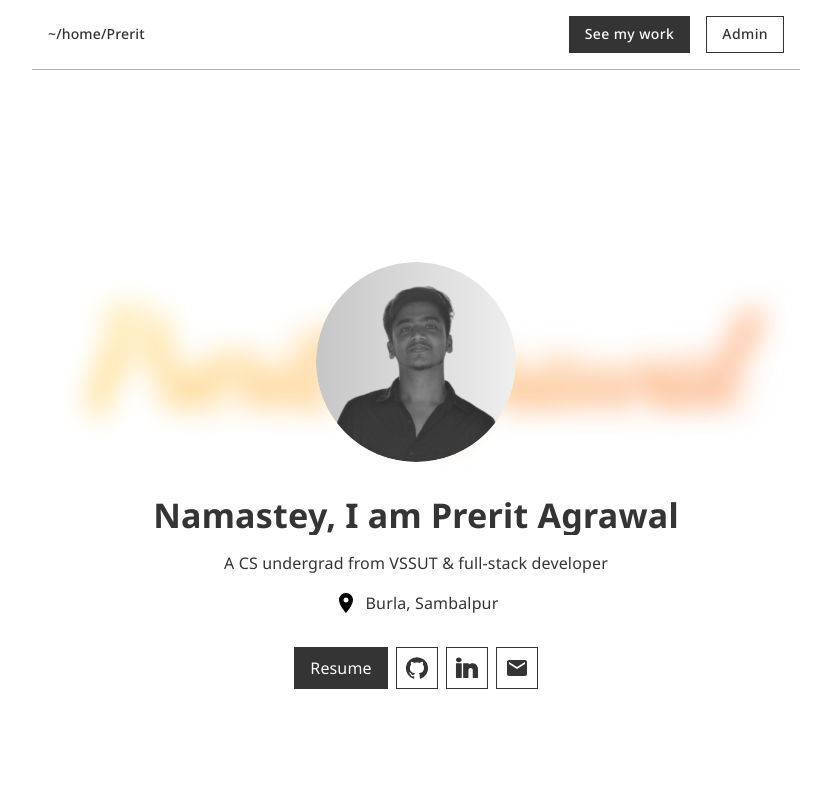
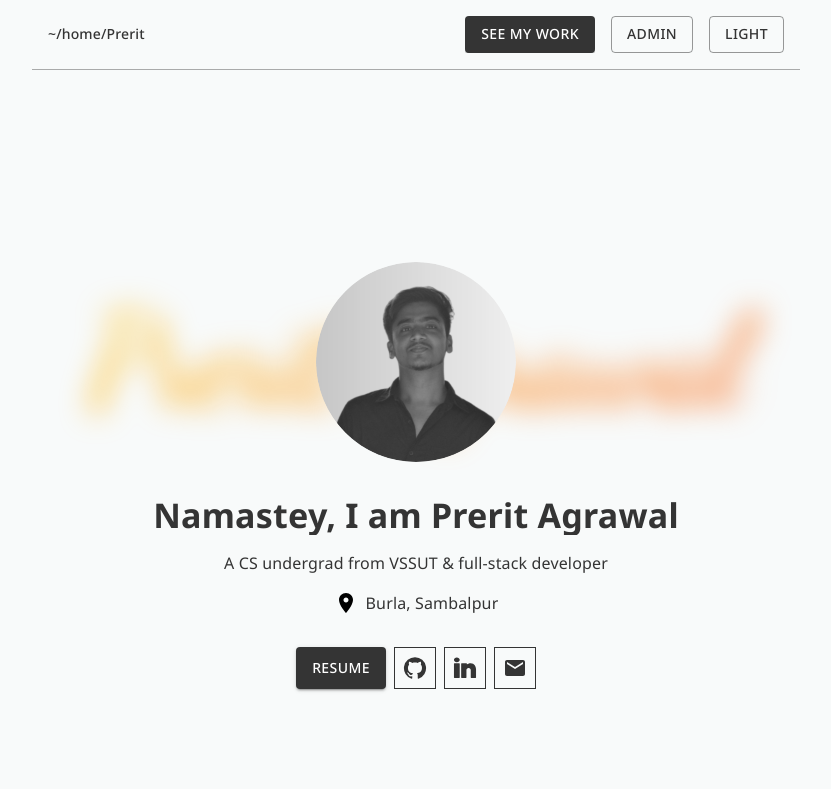
Before and after one commit to preritagrawal06/PortfolioNew, a React (Vite) app: page / in a window 1280 px wide. Shown: the top 789 px of the page, without its empty margins (224-1055 px from the left). Built offline with nearby package versions, Linux system fonts and the light colour scheme; no server answers.

Commit message:
theme switching added

```diff
--- a/src/App.tsx
+++ b/src/App.tsx
@@ -10,7 +10,7 @@ function App() {
 
   return (
     <>
-      <Stack>
+      <Stack bgcolor={theme => theme.palette.background.default}>
         <Navbar/>
         <Hero/>
         <Work/>
--- a/src/Components/Home.tsx
+++ b/src/Components/Home.tsx
@@ -54,7 +54,7 @@ const Hero = () => {
             <Stack justifyContent="center" flexDirection="row" gap="0.5rem">
                 <a href="https://drive.google.com/file/d/1LE4i_kLy31OQAozQ9xhMZph3iwAMG8Jp/view?usp=drive_link" target="_blank" rel="noopener noreferrer">
                     <Button variant="contained" sx={{height:"100%"}}>
-                            <Typography variant="body1" color="white">Resume</Typography>
+                        Resume
                     </Button>
                 </a>
                 <a href="https://github.com/preritagrawal06" target="_blank" rel="noopener noreferrer">
--- a/src/Components/Navbar.tsx
+++ b/src/Components/Navbar.tsx
@@ -1,7 +1,12 @@
 import { Box, Stack, Typography, Button } from "@mui/material";
 import Reveal from "../utils/Reveal";
+import { useContext } from "react";
+import { switchThemeContext } from "../context/themeContext";
 
 const Navbar = () => {
+
+    const {toggleTheme, isDark} = useContext(switchThemeContext)
+
     return (
         <Box display="flex" alignItems="center" justifyContent="center">
             <Stack padding="1rem" flexDirection="row" alignItems="center" justifyContent="space-between" borderBottom="1px solid #34343466"
@@ -30,6 +35,11 @@ const Navbar = () => {
                             </Button>
                         </a>
                     </Reveal>
+                    <Reveal>
+                        <Button variant="outlined" onClick={toggleTheme}>
+                            {!isDark ? "Light" : "Dark"}
+                        </Button>
+                    </Reveal>
                 </Box>
             </Stack>
         </Box>
--- a/src/Components/Work.tsx
+++ b/src/Components/Work.tsx
@@ -67,7 +67,7 @@ const Work = () => {
                                 </Reveal>
                                 <img src={urlFor(item.imageRef).url()} alt={item.title} width="100%" />
                                 <Reveal>
-                                    <Typography variant="body2" color="black" fontWeight={500}>{item.content[0].text}</Typography>
+                                    <Typography variant="body2" fontWeight={500}>{item.content[0].text}</Typography>
                                 </Reveal>
                             </Box>
                         )
--- /dev/null
+++ b/src/Theme/palette.dark.tsx
@@ -0,0 +1,32 @@
+
+const darkPalette: any = {
+	mode: 'dark',
+	primary: {
+		main: '#F2613F',
+		contrastText: '#000'
+	},
+	surface: {
+		main: '#101415',
+		contrastText: '#C4C7C7'
+	},
+	surfaceVariant: {
+		main: '#3F484A',
+		contrastText: '#BFC8CA'
+	},
+	background: {
+		default: '#101415',
+		paper: '#101415',
+	},
+	text: {
+		primary: '#C4C7C7',
+		secondary: '#BFC8CA'
+	},
+	neutral: {
+		main: '#ECEEEF',
+		contrastText: '#1d2021',
+		dark: '#fff'
+	},
+	divider: '#BFC8CA'
+}
+
+export default darkPalette
--- /dev/null
+++ b/src/Theme/palette.light.tsx
@@ -0,0 +1,31 @@
+const lightPalette: any = {
+	mode: 'light',
+	primary: {
+		main: '#343434',
+		contrastText: '#fff'
+	},
+	surface: {
+		main: '#f8fafa',
+		contrastText: '#191C1D'
+	},
+	surfaceVariant: {
+		main: '#DBE4E6',
+		contrastText: '#3F484A'
+	},
+	background: {
+		default: '#f8fafa',
+		paper: '#f8fafa',
+	},
+	text: {
+		primary: '#343434',
+		secondary: '#202020'
+	},
+	neutral: {
+		main: '#1d2021',
+		contrastText: '#ECEEEF',
+		dark: '#000'
+	},
+	divider: '#899294'
+}
+
+export default lightPalette
--- a/src/Theme/theme.ts
+++ b/src/Theme/theme.ts
@@ -1,20 +1,14 @@
-import { createTheme } from "@mui/material";
+import { ThemeOptions } from "@mui/material";
 
-const theme = createTheme({
-  typography: {
-    allVariants: {
-      fontFamily: "'Noto Sans', sans-serif",
-      color: "#343434",
-    },
-  },
-  components: {
+
+const componentsOverride : ThemeOptions["components"]= {
     MuiButton: {
       defaultProps: {
         disableElevation: true,
         disableRipple: true,
       },
       styleOverrides: {
-        root: ({ ownerState }) => ({
+        root: (ownerState: any) => ({
           ...(ownerState.variant === "contained" && {
             backgroundColor: "#343434",
             borderRadius: 0,
@@ -54,7 +48,14 @@ const theme = createTheme({
         },
       },
     },
+
+};
+
+const typographyOptions = (pallete: any)=>({
+  allVariants: {
+    fontFamily: "'Noto Sans', sans-serif",
+    color: pallete.text.primary,
   },
-});
+})
 
-export default theme;
+export {componentsOverride, typographyOptions};
--- /dev/null
+++ b/src/context/themeContext.tsx
@@ -0,0 +1,39 @@
+import { ThemeProvider } from "@emotion/react";
+import { typographyOptions, componentsOverride } from "../Theme/theme";
+import { createTheme } from "@mui/material";
+import lightPalette from "../Theme/palette.light";
+import darkPalette from "../Theme/palette.dark";
+import { createContext, useState } from "react";
+
+interface IProps {
+    children ?: React.ReactNode
+}
+
+interface IContextProps {
+    isDark: boolean;
+    toggleTheme: VoidFunction
+}
+
+const switchThemeContext = createContext({} as IContextProps)
+
+const CustomTheme: React.FC<IProps> = ({children}) => {
+    const [isDark, setIsDark] = useState(false)
+    const toggleTheme = ()=>{
+        setIsDark(!isDark)
+    }
+    const theme: any = createTheme({
+        typography: typographyOptions,
+        components: componentsOverride,
+        palette: isDark ? darkPalette : lightPalette
+    })
+    return (
+        <switchThemeContext.Provider value={{isDark, toggleTheme}}>
+            <ThemeProvider theme={theme}>
+                {/* @ts-ignore */}
+                {children}
+            </ThemeProvider>
+        </switchThemeContext.Provider>
+    );
+}
+
+export {CustomTheme, switchThemeContext};
--- a/src/main.tsx
+++ b/src/main.tsx
@@ -1,14 +1,13 @@
 import React from 'react'
 import ReactDOM from 'react-dom/client'
-import { ThemeProvider } from '@mui/material'
-import theme from './Theme/theme.ts'
 import App from './App.tsx'
+import {CustomTheme} from './context/themeContext'
 import './index.css'
 
 ReactDOM.createRoot(document.getElementById('root')!).render(
   <React.StrictMode>
-    <ThemeProvider theme={theme}>
+    <CustomTheme>
       <App />
-    </ThemeProvider>
+    </CustomTheme>
   </React.StrictMode>,
 )
```
